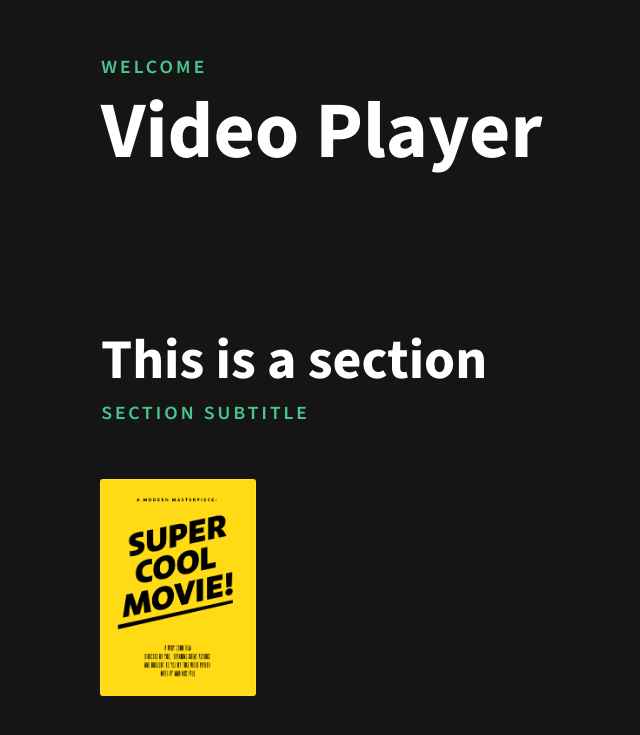
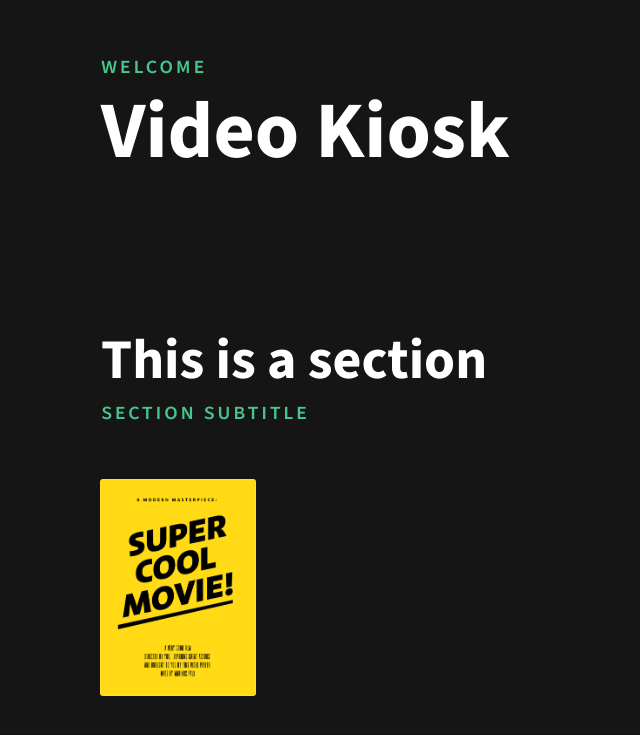
Before and after one commit to marinuspaul/untitled-video-player, an Astro site: page / in a window 1280 px wide. Shown: the part 121-856 px from the top of the page, without its empty margins (91-731 px from the left). Built offline with nearby package versions, Linux system fonts and the light colour scheme; Astro itself is replaced by a stand-in of ours.

Commit message:
change name and default title to video kiosk

```diff
--- a/src/content/ui/menu-ui.md
+++ b/src/content/ui/menu-ui.md
@@ -1,4 +1,4 @@
 ---
-title: Video Player
+title: Video Kiosk
 subtitle: Welcome
 ---
```
Also changed, not shown: README.md, untitled-video-player-screenshot.jpg (added), untitled-video-player-screenshot.png (deleted).
